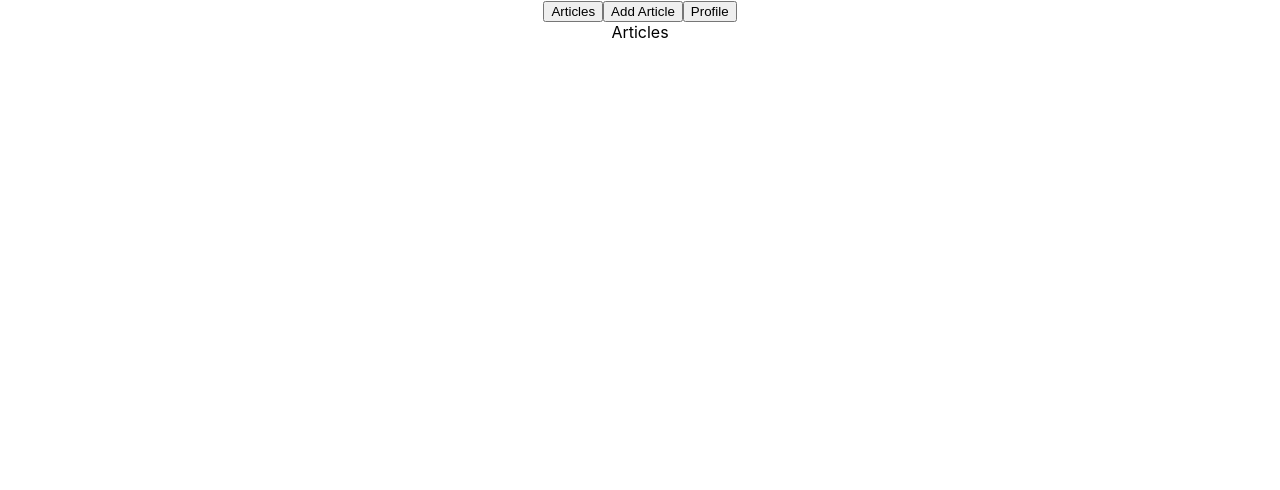
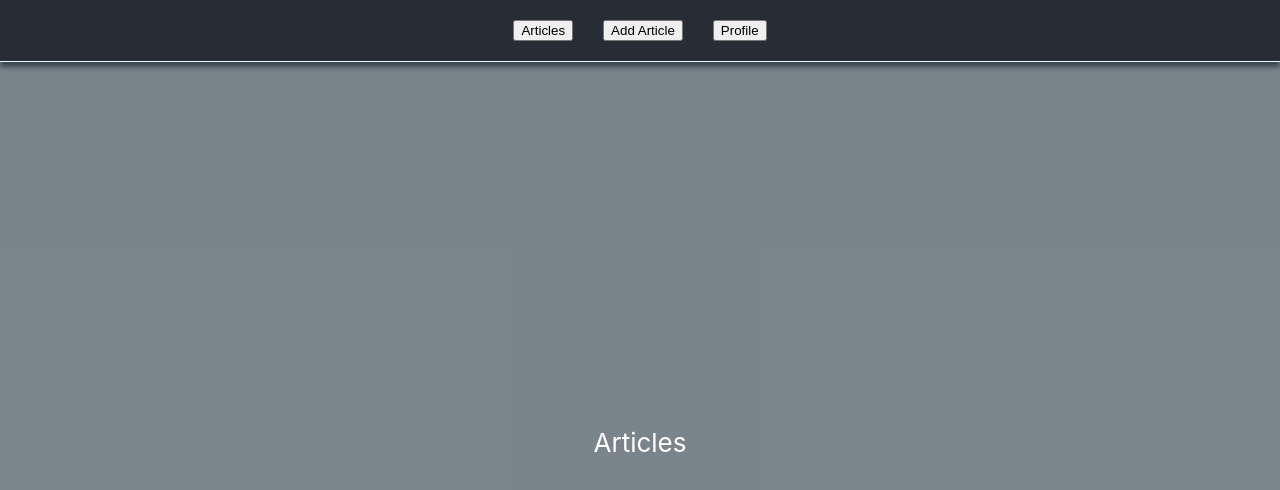
Before and after one commit to YuriiL05/DevCamp2021-2022, a React (Create React App) app in the folder front/: page / in a window 1280 px wide. Shown: the top 490 px of the page. Built offline with nearby package versions, Linux system fonts and the light colour scheme.

Commit message:
[front] fix change page process and add css files

```diff
--- a/front/package.json
+++ b/front/package.json
@@ -19,7 +19,7 @@
     "eject": "react-scripts eject"
   },
   "lint-staged": {
-    "src/**": "eslint"
+    "src/**.(js|jsx)": "eslint"
   },
   "eslintConfig": {
     "extends": [
@@ -40,10 +40,11 @@
     ]
   },
   "devDependencies": {
-    "eslint": "^8.5.0",
+    "eslint": "^8.6.0",
     "eslint-config-airbnb": "^19.0.2",
     "eslint-config-react-app": "^7.0.0",
     "eslint-config-standard": "^16.0.3",
+    "eslint-plugin-css-modules": "^2.11.0",
     "eslint-plugin-import": "^2.25.3",
     "eslint-plugin-jest": "^25.3.0",
     "eslint-plugin-jsx-a11y": "^6.5.1",
--- a/front/src/App.js
+++ b/front/src/App.js
@@ -1,4 +1,4 @@
-import {useState} from 'react';
+import { useState } from 'react';
 
 import { HeaderContainer } from './containers/header';
 import { BodyContainer } from './containers/body';
@@ -7,12 +7,22 @@ import './App.css';
 
 export const App = () => {
 
-  const [page, setPage] = useState(0);
+  const pages = {
+    articles: 'Articles',
+    addArticle: 'Add Article',
+    profile: 'Profile'
+  };
+
+  const [page, setPage] = useState(pages.articles);
+
+  const changePage = (selectedPage) => {
+    setPage(selectedPage)
+  };
 
   return (
     <div className="App">
-      <HeaderContainer setPage={setPage}/>
-      <BodyContainer page={page}/>
+      <HeaderContainer changePage={changePage} pages={pages}/>
+      <BodyContainer page={page} pages={pages}/>
     </div>
   );
 };
--- a/front/src/containers/body/index.js
+++ b/front/src/containers/body/index.js
@@ -1,16 +1,18 @@
 import React from 'react';
 
-import {AddArticle} from '../../components/addArticle';
-import {Articles} from '../../components/articles';
-import {Profile} from '../../components/profile';
+import { AddArticle } from '../../components/addArticle';
+import { Articles } from '../../components/articles';
+import { Profile } from '../../components/profile';
 
-export const BodyContainer = ({ page }) => {
+import './style.css';
+
+export const BodyContainer = ({ page, pages }) => {
 
   return (
-    <>
-      {page === 0 && <Articles/>}
-      {page === 1 && <AddArticle/>}
-      {page === 2 && <Profile/>}
-    </>
+    <div className={"body-content"}>
+      {page === pages.articles && <Articles/>}
+      {page === pages.addArticle && <AddArticle/>}
+      {page === pages.profile && <Profile/>}
+    </div>
   );
 };
--- /dev/null
+++ b/front/src/containers/body/style.css
@@ -0,0 +1,10 @@
+.body-content {
+    background-color: rgba(66, 82, 91, 0.70);
+    min-height: 95vh;
+    display: flex;
+    flex-direction: column;
+    align-items: center;
+    justify-content: center;
+    font-size: calc(10px + 2vmin);
+    color: white;
+}
--- a/front/src/containers/header/index.js
+++ b/front/src/containers/header/index.js
@@ -1,19 +1,20 @@
 import React from 'react';
 
-export const HeaderContainer = ({ setPage }) => {
+import './style.css';
 
-  const pages = ['Articles', 'Add Article', 'Profile'];
+export const HeaderContainer = ({ changePage, pages }) => {
 
-  const changePage = (selectedPage) => {
-    setPage(+selectedPage.target.value)
-  };
+  const selectArticlesPage = () => { changePage(pages.articles) };
+  const selectAddArticlePage = () => { changePage(pages.addArticle) };
+  const selectProfilePage = () => { changePage(pages.profile) };
+
 
   return (
     <>
       <header>
-        <button onClick={changePage} value={0}>{pages[0]}</button>
-        <button onClick={changePage} value={1}>{pages[1]}</button>
-        <button onClick={changePage} value={2}>{pages[2]}</button>
+        <button onClick={selectArticlesPage}> {pages.articles}</button>
+        <button onClick={selectAddArticlePage}>{pages.addArticle}</button>
+        <button onClick={selectProfilePage}>{pages.profile}</button>
       </header>
     </>
   );
--- /dev/null
+++ b/front/src/containers/header/style.css
@@ -0,0 +1,10 @@
+header {
+    border-bottom: aliceblue solid 1px;
+    box-shadow: 0 5px 5px #282c34;
+    background-color: #282c34;
+    justify-content: center;
+}
+
+button {
+    margin: 20px 15px;
+}
--- a/front/src/index.js
+++ b/front/src/index.js
@@ -1,7 +1,7 @@
 import React from 'react';
 import ReactDOM from 'react-dom';
 import './index.css';
-import {App} from './App';
+import { App } from './App';
 
 ReactDOM.render(
   <React.StrictMode>
```
Also changed, not shown: front/.eslintrc.json, 2 other files (tests, documents, lock files or other folders).
